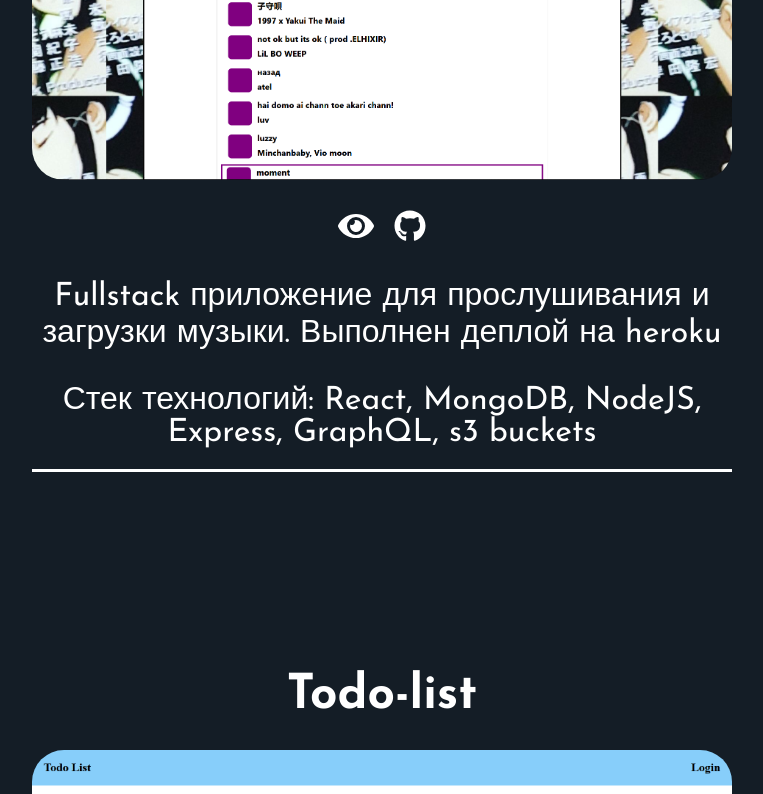
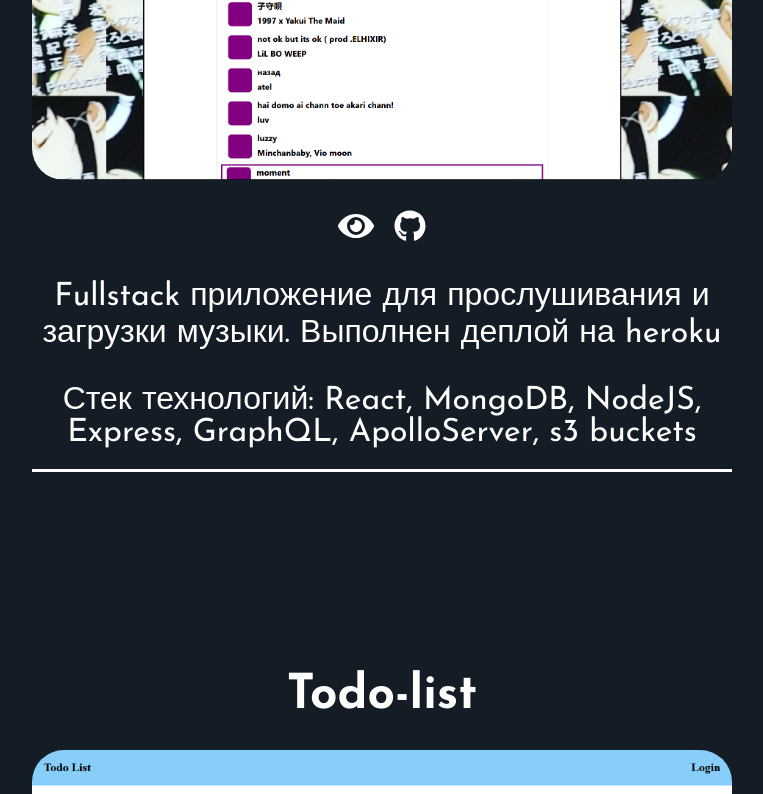
Before and after one commit to rainbowfieldholograph/about, a React (Create React App) app: page / in a window 1280 px wide. Shown: the part 2000-2794 px from the top of the page, without its empty margins (258-1021 px from the left). Built offline with nearby package versions, Linux system fonts and the light colour scheme.

Commit message:
little info changes

```diff
--- a/src/components/myWorks/MyWorks.jsx
+++ b/src/components/myWorks/MyWorks.jsx
@@ -6,13 +6,14 @@ import eyesClosedImg from '../../img/eyesclosed.png'
 import todoImg from '../../img/todo.png'
 import moodboardImg from '../../img/moodboard.png'
 import reactsneakersImg from '../../img/react-sneakers.png'
+import lainMatrixRain from '../../img/lain-matrix-rain.png'
 
 const worksData = [
   {
     image: eyesClosedImg,
     title: 'Eyes-closed',
     descr: 'Fullstack приложение для прослушивания и загрузки музыки. Выполнен деплой на heroku',
-    stack: 'React, MongoDB, NodeJS, Express, GraphQL, s3 buckets',
+    stack: 'React, MongoDB, NodeJS, Express, GraphQL, ApolloServer, s3 buckets',
     project: 'https://eyes-closed.herokuapp.com/',
     github: 'https://github.com/youthfulanger/music-playlist-fullstack',
   },
@@ -28,8 +29,7 @@ const worksData = [
   {
     image: moodboardImg,
     title: 'Moodboard',
-    descr:
-      'Супер старая работа по адаптивной вёрстке одного урезанного дизайна на React(+ добавил минимальный функционал) ',
+    descr: 'Demo версия старой работы на React(+ добавил минимальный функционал)',
     stack: 'React',
     project: 'https://youthfulanger.github.io/moodboard-old-work/',
     github: 'https://github.com/youthfulanger/moodboard-old-work',
@@ -38,10 +38,18 @@ const worksData = [
     image: reactsneakersImg,
     title: 'React sneakers',
     descr:
-      'Приложение, сделанное по видеокурсу react sneakers от archakov. Исправлено много багов в изначальном коде.(до сих пор много багов, по-тихоньку исправляю)',
+      'Приложение, сделанное по видеокурсу react sneakers от archakov. Исправлено много багов в изначальном коде (до сих пор много багов, по-тихоньку исправляю)',
     stack: 'React, MockAPI',
     project: 'https://youthfulanger.github.io/react-sneakers/',
     github: 'https://github.com/youthfulanger/react-sneakers',
+  },
+  {
+    image: lainMatrixRain,
+    title: 'Lain Matrix Rain',
+    descr: 'Матричный дождь с использованием ванильного javaScript без фреймворков',
+    stack: 'Vanilla javaScript',
+    project: 'https://youthfulanger.github.io/lain-matrix-rain/',
+    github: 'https://github.com/youthfulanger/lain-matrix-rain',
   },
 ]
 
```
Also changed, not shown: src/img/lain-matrix-rain.png (added).
